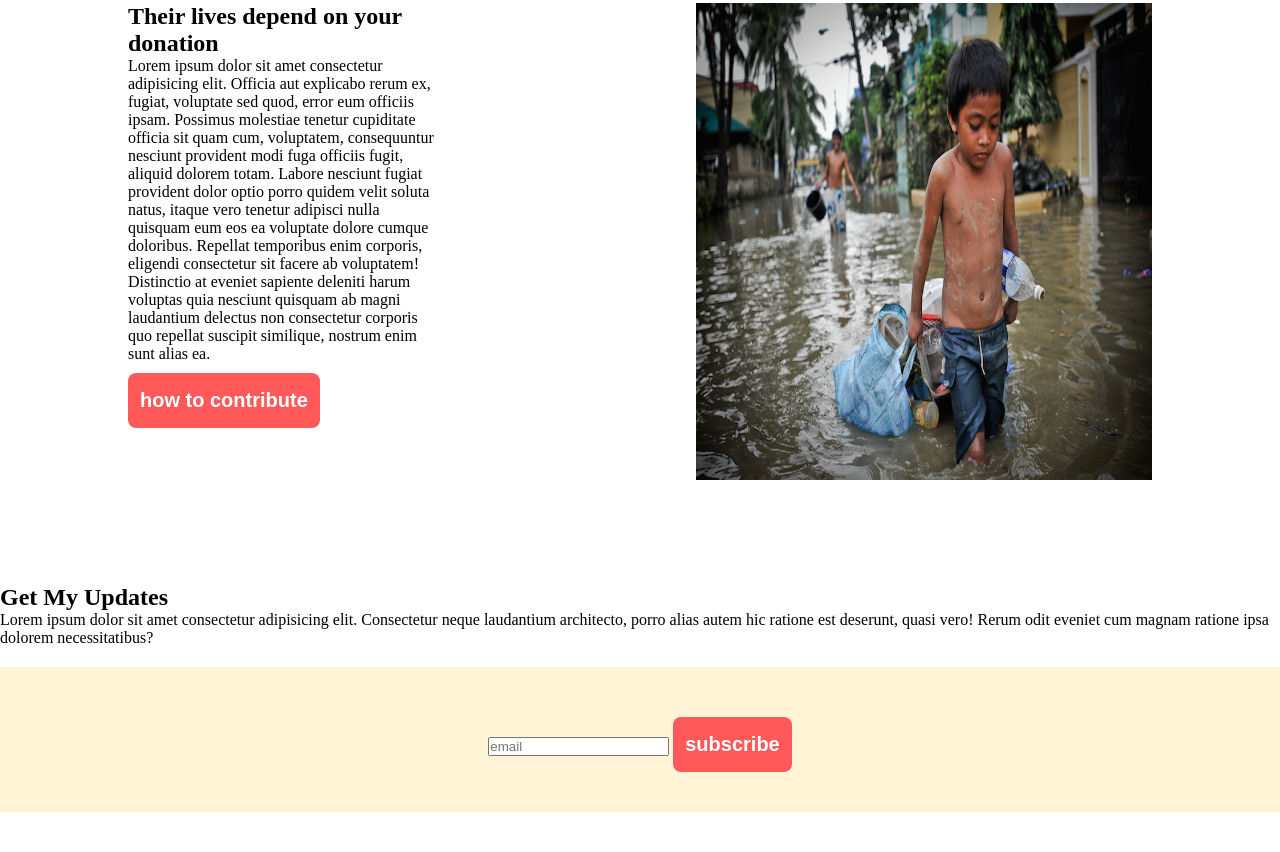
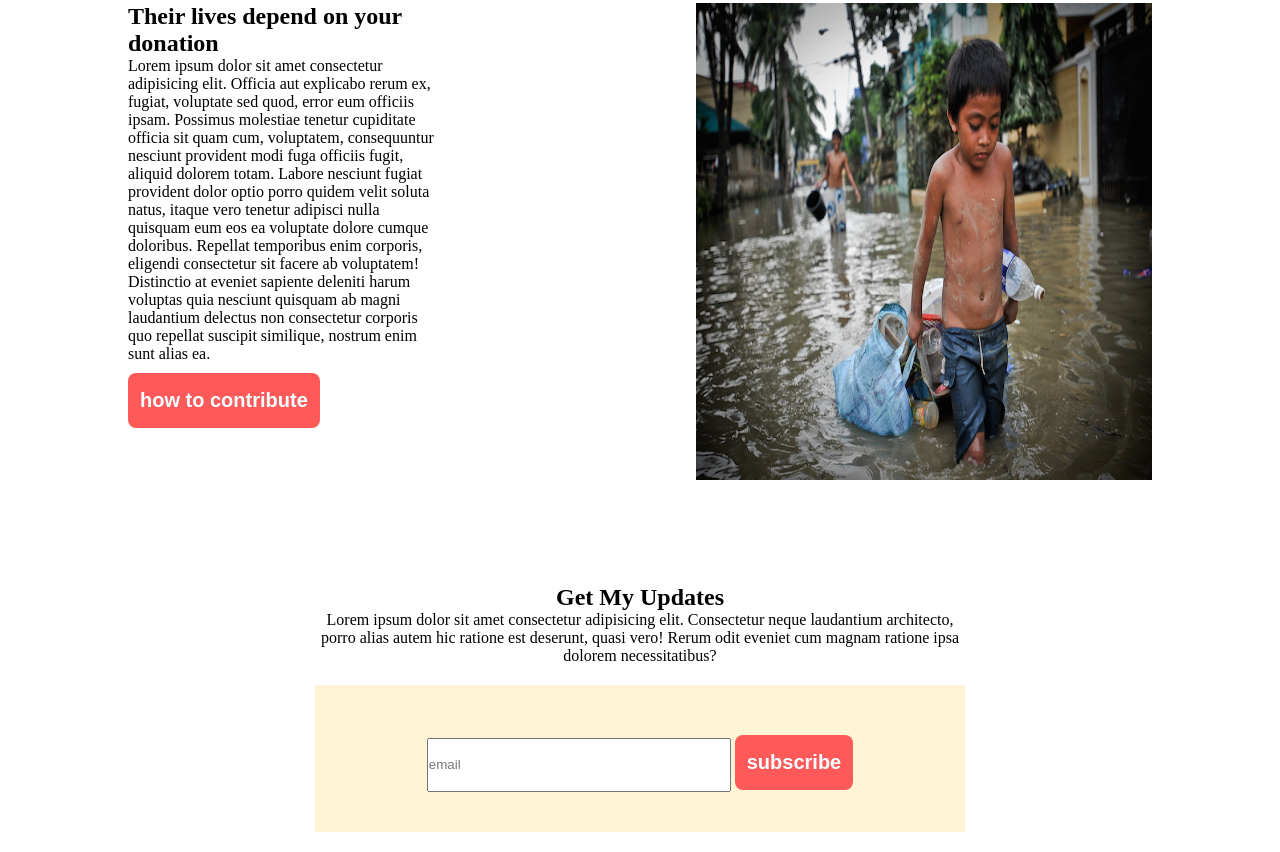
Before and after one commit to Tonmoy122/donet-web, a plain HTML site: page index.html in a window 1280 px wide. Shown: the part 1722-2574 px from the top of the page. Drawn offline with Linux system fonts and the light colour scheme.

Commit message:
update section

```diff
--- a/index.html
+++ b/index.html
@@ -79,12 +79,12 @@
 
     </section>
 
-    <section>
+    <section class="my-update">
         <h1>Get My Updates</h1>
         <p>Lorem ipsum dolor sit amet consectetur adipisicing elit. Consectetur neque laudantium architecto, porro alias autem hic ratione est deserunt, quasi vero! Rerum odit eveniet cum magnam ratione ipsa dolorem necessitatibus?</p>
 
         <div class="subscribe">
-            <input height="20px" type="text" placeholder="email">
+            <input id="mailbox" type="text" placeholder="email">
             <button class="btn">subscribe</button>
 
         </div>
--- a/style.css
+++ b/style.css
@@ -114,3 +114,13 @@
     text-align: center;
 
 }
+.my-update{
+    text-align: center;
+    margin-left: 315px;
+    margin-right: 315px;
+}
+#mailbox{
+    height: 50px;
+    width: 300px;
+
+}
```
